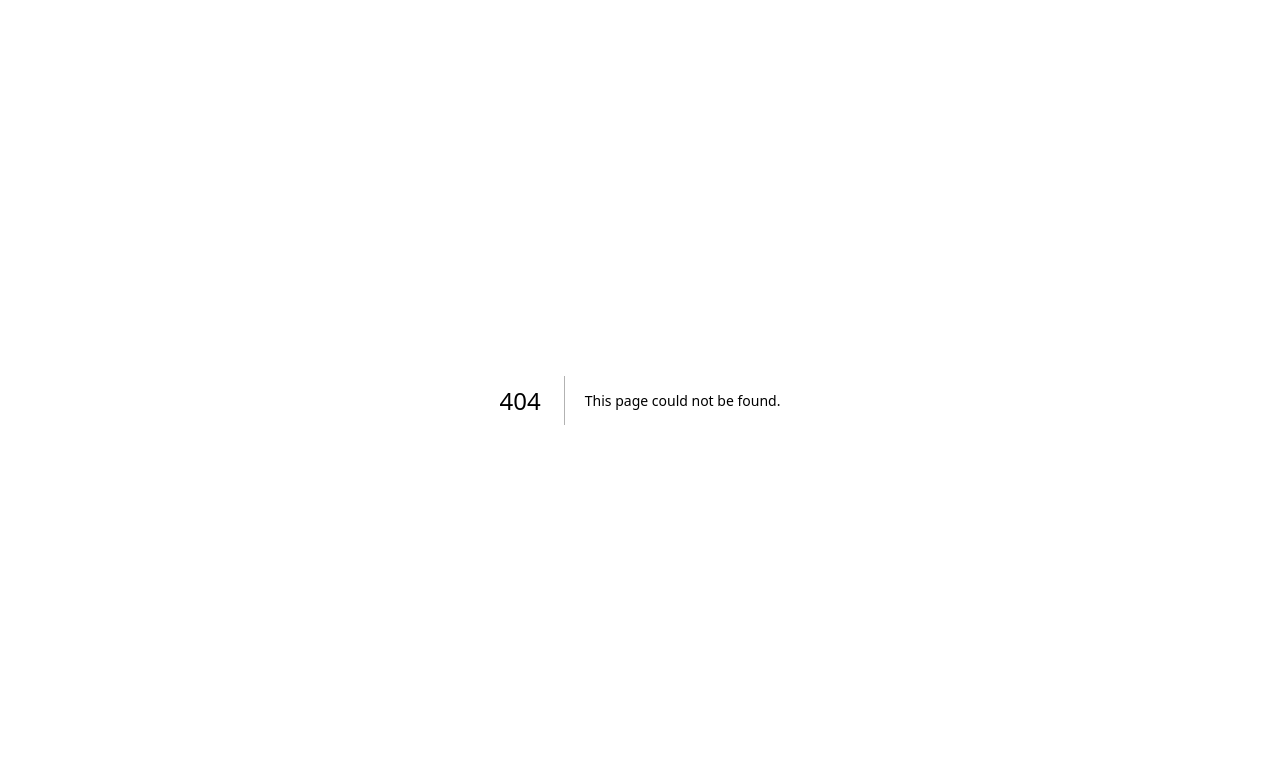
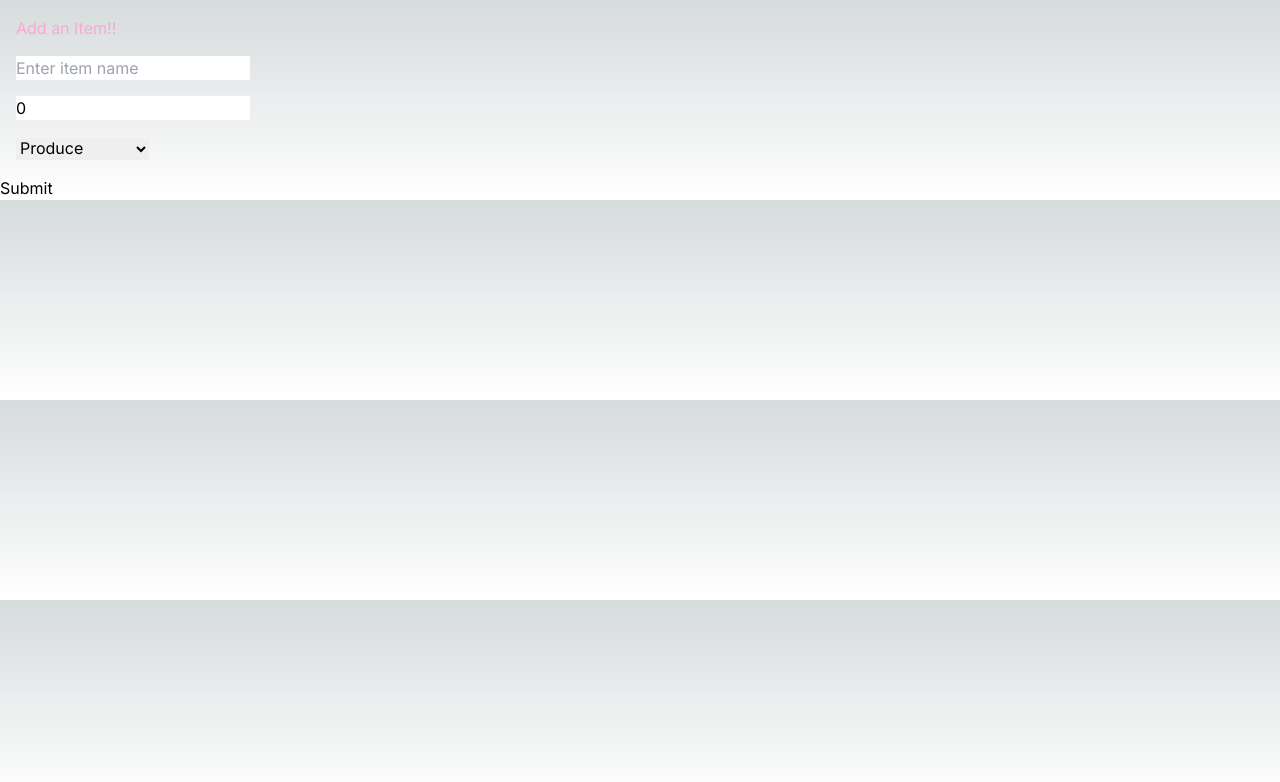
Before and after one commit to CryptoJoe33/cprg306-assignments, a Next.js app: page /week4 in a window 1280 px wide. Before the commit this address had no page. Shown: the top 782 px of the page. Built offline with nearby package versions, Linux system fonts and the light colour scheme.

Commit message:
Functioning Program
Implemented additional pages and styling for the project.

```diff
--- a/app/page.js
+++ b/app/page.js
@@ -9,6 +9,7 @@ export default function Home() {
       <h1 className='text-2xl'>CPRG 306: Web Development 2 - Assignments</h1>
       <Link href = "/week2">Week 2</Link>
       <Link href = "/week3">Week 3</Link>
+      <Link href = "/week4">Week 4</Link>
     </main>
   );
 }
--- /dev/null
+++ b/app/week4/new-item.js
@@ -0,0 +1,96 @@
+"use client"
+
+import { useState } from "react"
+
+export default function NewItem(){
+    const [name, setName] = useState("");
+    const [quantity, setQuantity] = useState(0);
+    const [category, setCategory] = useState("Produce");
+
+    const handleSubmit = (e) => {
+        e.preventDefault();
+        alert(`Submitting ${name} ${quantity} ${category}`);
+
+        const newItem = {
+            name: name,
+            quantity: quantity,
+            category: category
+        };
+
+        console.log(name, quantity, category);
+
+        setName("");
+        setQuantity(0);
+        setCategory("Produce");
+
+    };
+
+    const handleNameChange = (e) => {
+        setName(e.target.value);
+    };
+
+    const handleQuantityChange = (e) => {
+        setQuantity(e.target.value);
+    };
+
+    const handleCategoryChange = (e) => {
+        setCategory(e.target.value);
+    };
+
+
+    return (
+        <main>
+            <div>
+                <div className="text-black m-4">
+                    <form onSubmit={handleSubmit}/>
+                </div>
+
+                <div className="text-black m-4">
+                    <input className=" focus:outline-none focus:ring-2 focus:ring-green-500 focus:border-transparent"
+                    required
+                    type="text"
+                    placeholder="Enter item name"
+                    value={name}
+                    onChange = {handleNameChange}
+                    />
+                </div>
+
+                <div className=" text-black m-4">
+                    <input className="focus:outline-none focus:ring-2 focus:ring-green-500 focus:border-transparent"
+                    required
+                    type="number"
+                    placeholder="Enter quantity"
+                    value={quantity}
+                    onChange = {handleQuantityChange}
+                    />
+                </div>
+
+                <div className=" text-black m-4">
+                    <select className="focus:outline-none focus:ring-2 focus:ring-green-500 focus:border-transparent"
+                    required
+                    type="text"
+                    placeholder="Enter category"
+                    value={category}
+                    onChange={handleCategoryChange}
+                    >
+                        <option value="Produce">Produce</option>
+                        <option value="Dairy">Dairy</option>
+                        <option value="Bakery">Bakery</option>
+                        <option value="Meat">Meat</option>
+                        <option value="Canned Goods">Canned Goods</option>
+                        <option value="Dry Goods">Dry Goods</option>
+                        <option value="Beverages">Beverages</option>
+                        <option value="Snacks">Snacks</option>
+                        <option value="Household">Household</option>
+                        <option value="Other">Other</option>
+                    </select>
+                </div>
+
+               <div className="text-black">
+                    <button onClick={handleSubmit}>Submit</button>
+               </div>
+
+            </div>
+        </main>
+    )
+};
--- /dev/null
+++ b/app/week4/page.js
@@ -0,0 +1,10 @@
+import NewItem from "./new-item.js";
+
+export default function Page(){
+    return (
+        <main>
+            <h1 className="text-pink-300 m-4">Add an Item!!</h1>
+            <NewItem/>
+        </main>
+    );
+}
```
